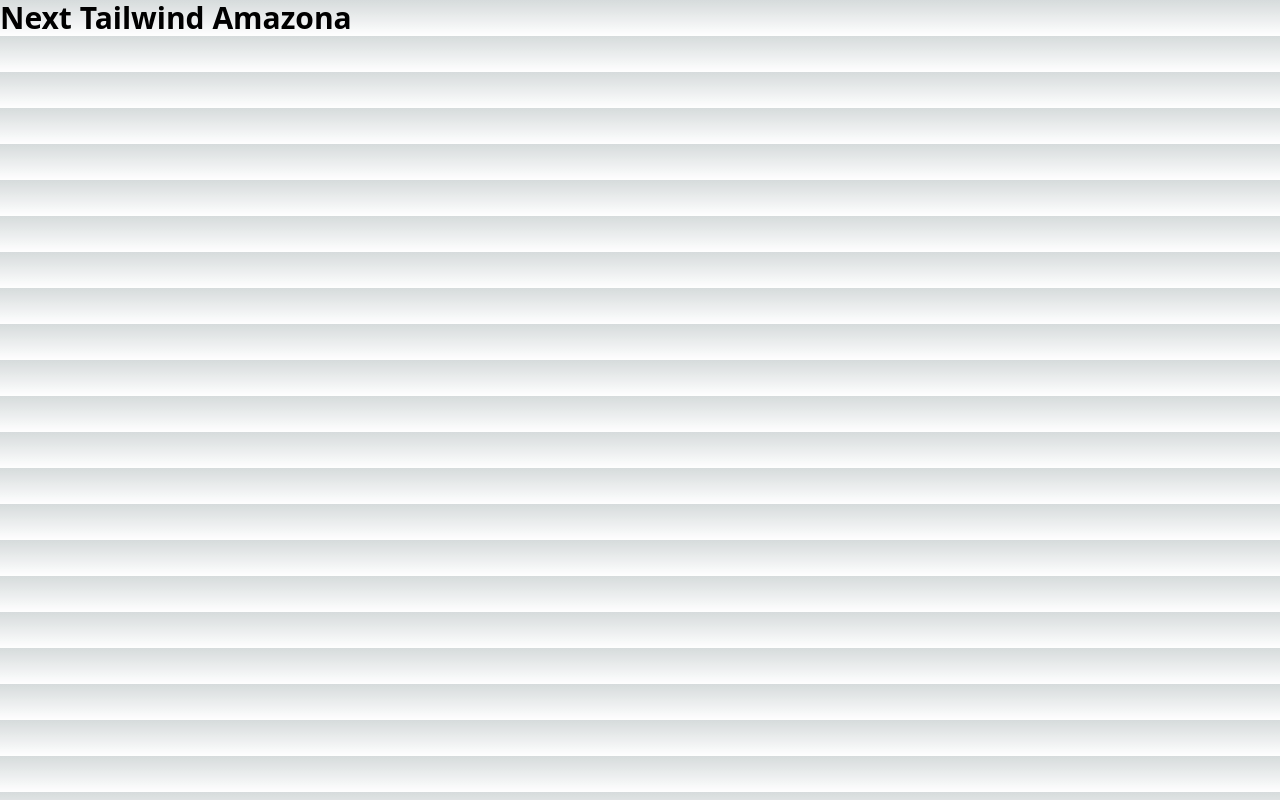
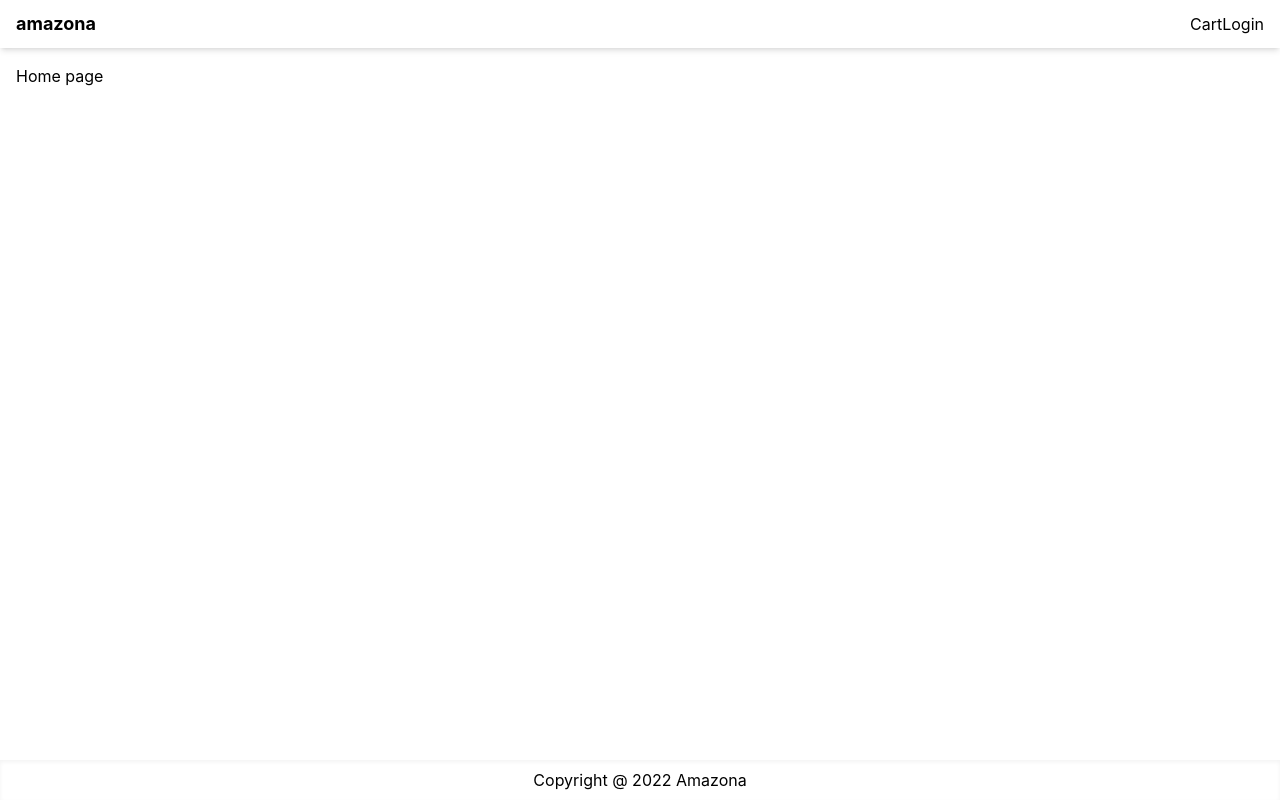
Before and after one commit to Kassmasse01/amazona, a Next.js app: page / in a window 1280 px wide. Built offline with nearby package versions, Linux system fonts and the light colour scheme.

Commit message:
video-05-create-website-layout

```diff
--- /dev/null
+++ b/components/Layout.js
@@ -0,0 +1,33 @@
+import React from "react";
+import Head from "next/head";
+import Link from "next/link";
+
+export default function Layout({title,children}) {
+    return (
+        <>
+        <Head>
+            <title> {title? title + ' - Amazona' : 'Amazona'} </title>
+            <meta name="description" content="Ecommerce Website" />
+            <link rel="icon" href="/favicon.ico" />
+        </Head>
+
+        <div className="flex min-h-screen flex-col justify-between">
+            <header>
+                <nav className="flex h-12 items-center px-4 justify-between shadow-md">
+                    <Link href="/" className="text-lg font-bold">
+                        amazona
+                    </Link>
+                    <div>
+                        <Link href="/cart">Cart</Link>
+                        <Link href="/Login">Login</Link>
+                    </div>
+                </nav>
+            </header>
+            <main className="container m-auto mt-4 px-4">{children}</main>
+            <footer className="flex h-10 justify-center items-center shadow-inner ">
+                <p>Copyright @ 2022 Amazona</p>
+            </footer>
+        </div>
+        </>
+    )
+}
--- a/pages/index.js
+++ b/pages/index.js
@@ -1,17 +1,9 @@
-import Head from 'next/head'
-
+import Layout from "@/components/Layout";
 
 export default function Home() {
   return (
-    <>
-      <Head>
-        <title>Create Next App</title>
-        <meta name="description" content="Generated by create next app" />
-        <link rel="icon" href="/favicon.ico" />
-      </Head>
-
-      <h1 className='text-3xl font-bold'>Next Tailwind Amazona</h1>
-
-    </>
+   <Layout title="Home Page">
+     Home page
+   </Layout>
   )
 }
--- a/styles/globals.css
+++ b/styles/globals.css
@@ -2,110 +2,25 @@
 @tailwind components;
 @tailwind utilities;
 
-:root {
-  --max-width: 1100px;
-  --border-radius: 12px;
-  --font-mono: ui-monospace, Menlo, Monaco, 'Cascadia Mono', 'Segoe UI Mono',
-    'Roboto Mono', 'Oxygen Mono', 'Ubuntu Monospace', 'Source Code Pro',
-    'Fira Mono', 'Droid Sans Mono', 'Courier New', monospace;
-
-  --foreground-rgb: 0, 0, 0;
-  --background-start-rgb: 214, 219, 220;
-  --background-end-rgb: 255, 255, 255;
-
-  --primary-glow: conic-gradient(
-    from 180deg at 50% 50%,
-    #16abff33 0deg,
-    #0885ff33 55deg,
-    #54d6ff33 120deg,
-    #0071ff33 160deg,
-    transparent 360deg
-  );
-  --secondary-glow: radial-gradient(
-    rgba(255, 255, 255, 1),
-    rgba(255, 255, 255, 0)
-  );
-
-  --tile-start-rgb: 239, 245, 249;
-  --tile-end-rgb: 228, 232, 233;
-  --tile-border: conic-gradient(
-    #00000080,
-    #00000040,
-    #00000030,
-    #00000020,
-    #00000010,
-    #00000010,
-    #00000080
-  );
-
-  --callout-rgb: 238, 240, 241;
-  --callout-border-rgb: 172, 175, 176;
-  --card-rgb: 180, 185, 188;
-  --card-border-rgb: 131, 134, 135;
-}
-
-@media (prefers-color-scheme: dark) {
-  :root {
-    --foreground-rgb: 255, 255, 255;
-    --background-start-rgb: 0, 0, 0;
-    --background-end-rgb: 0, 0, 0;
-
-    --primary-glow: radial-gradient(rgba(1, 65, 255, 0.4), rgba(1, 65, 255, 0));
-    --secondary-glow: linear-gradient(
-      to bottom right,
-      rgba(1, 65, 255, 0),
-      rgba(1, 65, 255, 0),
-      rgba(1, 65, 255, 0.3)
-    );
-
-    --tile-start-rgb: 2, 13, 46;
-    --tile-end-rgb: 2, 5, 19;
-    --tile-border: conic-gradient(
-      #ffffff80,
-      #ffffff40,
-      #ffffff30,
-      #ffffff20,
-      #ffffff10,
-      #ffffff10,
-      #ffffff80
-    );
-
-    --callout-rgb: 20, 20, 20;
-    --callout-border-rgb: 108, 108, 108;
-    --card-rgb: 100, 100, 100;
-    --card-border-rgb: 200, 200, 200;
-  }
-}
-
-* {
-  box-sizing: border-box;
+html,
+body {
+  padding: 0;
   padding: 0;
   margin: 0;
-}
-
-html,
-body {
-  max-width: 100vw;
-  overflow-x: hidden;
-}
-
-body {
-  color: rgb(var(--foreground-rgb));
-  background: linear-gradient(
-      to bottom,
-      transparent,
-      rgb(var(--background-end-rgb))
-    )
-    rgb(var(--background-start-rgb));
+  margin: 0;
+  font-family: -apple-system, BlinkMacSystemFont, Segoe UI, Roboto, Oxygen,
+    Ubuntu, Cantarell, Fira Sans, Droid Sans, Helvetica Neue, sans-serif;
 }
 
 a {
   color: inherit;
+  color: inherit;
+  text-decoration: none;
   text-decoration: none;
 }
 
-@media (prefers-color-scheme: dark) {
-  html {
-    color-scheme: dark;
-  }
+
+* {
+  box-sizing: border-box;
+  box-sizing: border-box;
 }
```
Also changed, not shown: .eslintrc.json, styles/README.md (added).
